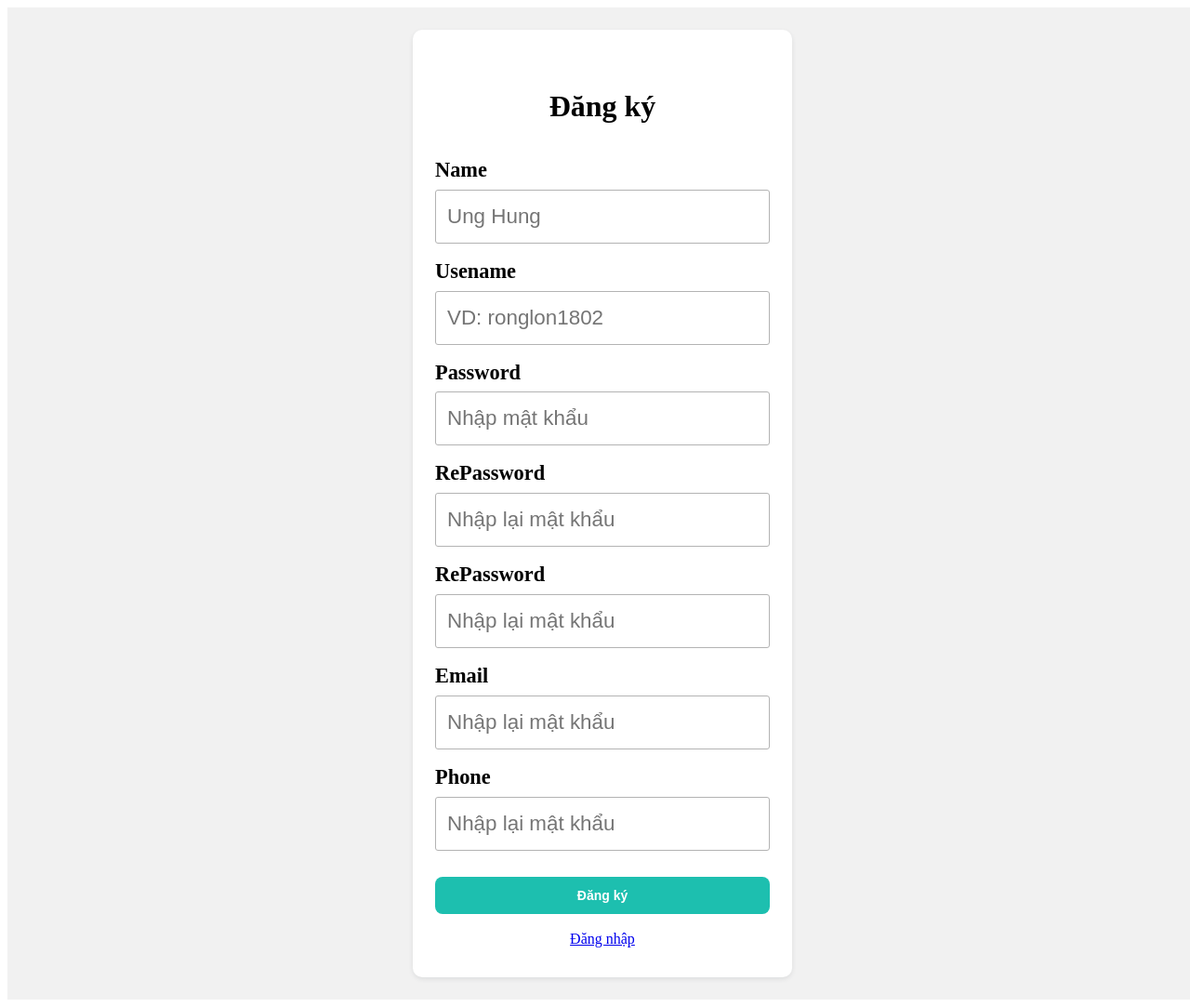
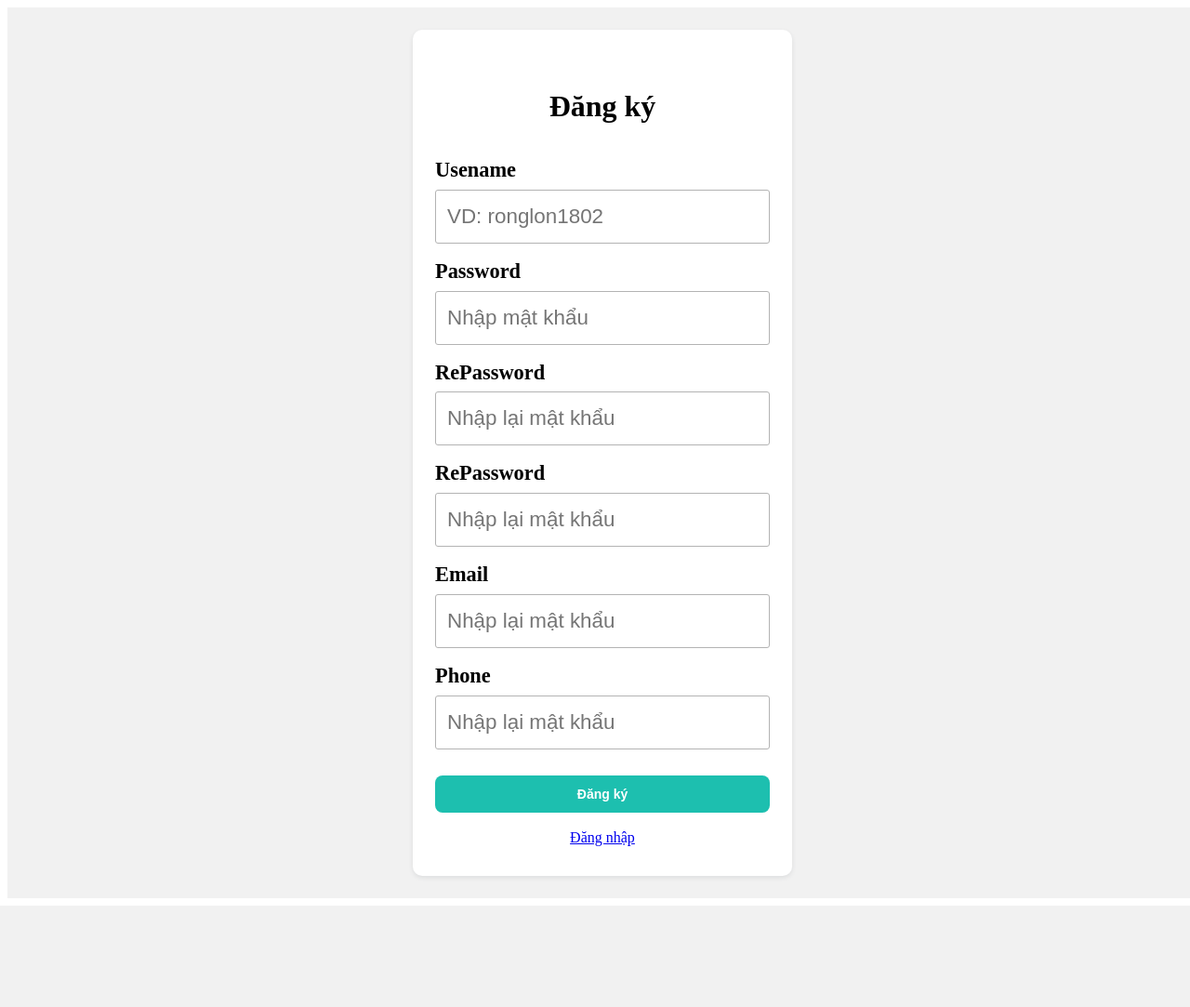
Before and after one commit to ronglon1802/th1-web-php, a PHP site: page /register.php in a window 1280 px wide. Shown: the whole page at 93% size. After the commit the page ends 974 px from the top, so only its background shows below. Run offline with PHP 8.4, Linux system fonts and the light colour scheme.

Commit message:
edit register

```diff
--- a/login.php
+++ b/login.php
@@ -121,7 +121,7 @@ and open the template in the editor.
         include './connectDb.php';
         $error = false;
         if (isset($_POST['username']) && !empty($_POST['username']) && isset($_POST['password']) && !empty($_POST['password'])) {
-            $result = mysqli_query($con, "Select `id`,`username` from `user` WHERE (`username` ='" . $_POST['username'] . "' AND `password` = md5('" . $_POST['password'] . "'))");
+            $result = mysqli_query($con, "Select `id`,`username` from `member` WHERE (`username` ='" . $_POST['username'] . "' AND `password` = md5('" . $_POST['password'] . "'))");
             if (!$result) {
                 $error = mysqli_error($con);
             } else {
--- a/register.php
+++ b/register.php
@@ -141,10 +141,6 @@
             <h3 class="heading">Đăng ký</h3>
 
             <div class="spacer"></div>
-            <div class="form-group">
-                <label htmlFor="name" class="form-label">Name</label>
-                <input id="name" name="name" type="text" placeholder="Ung Hung" class="form-control" required />
-            </div>
 
             <div class="form-group">
                 <label htmlFor="username" class="form-label">Usename</label>
```
